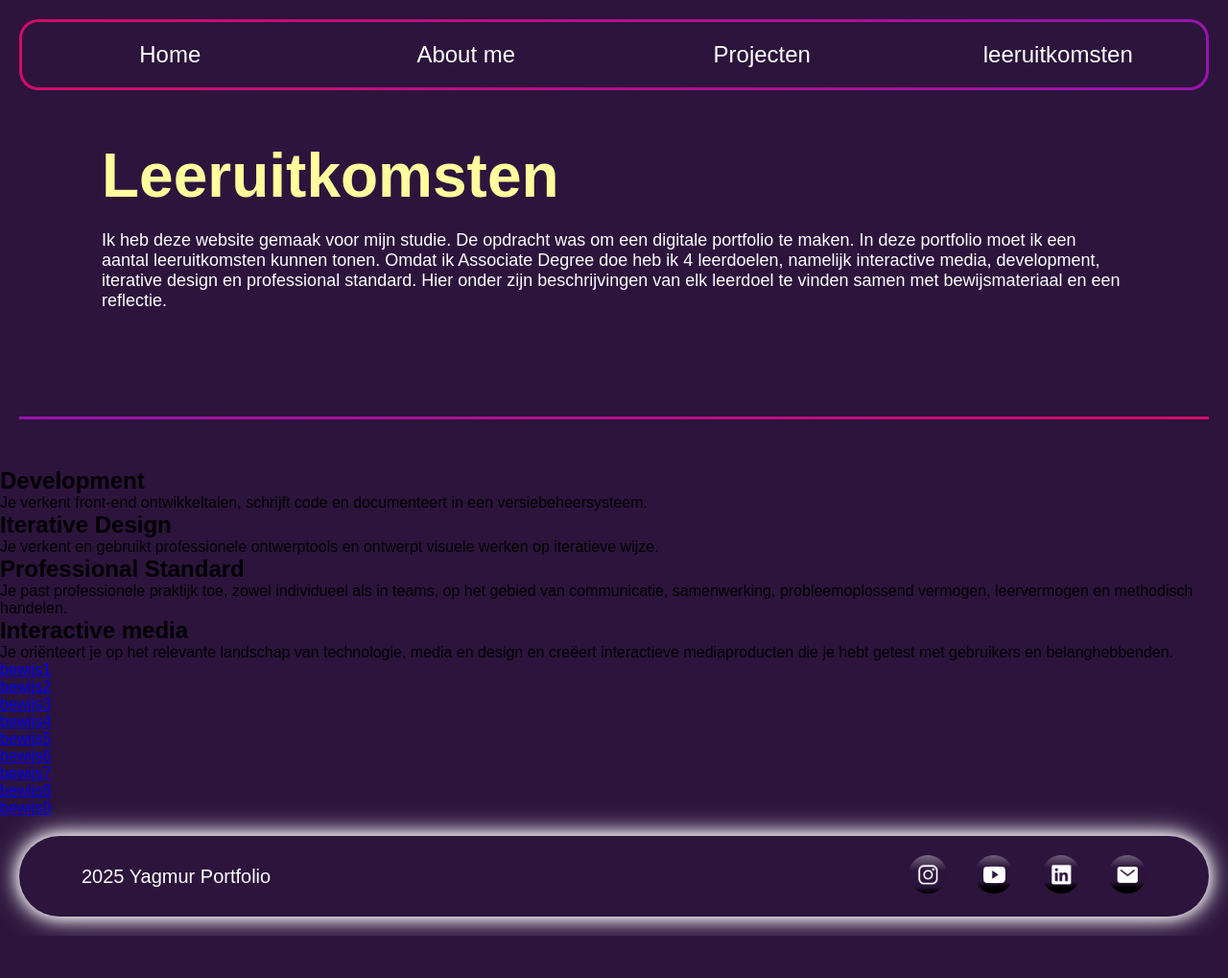
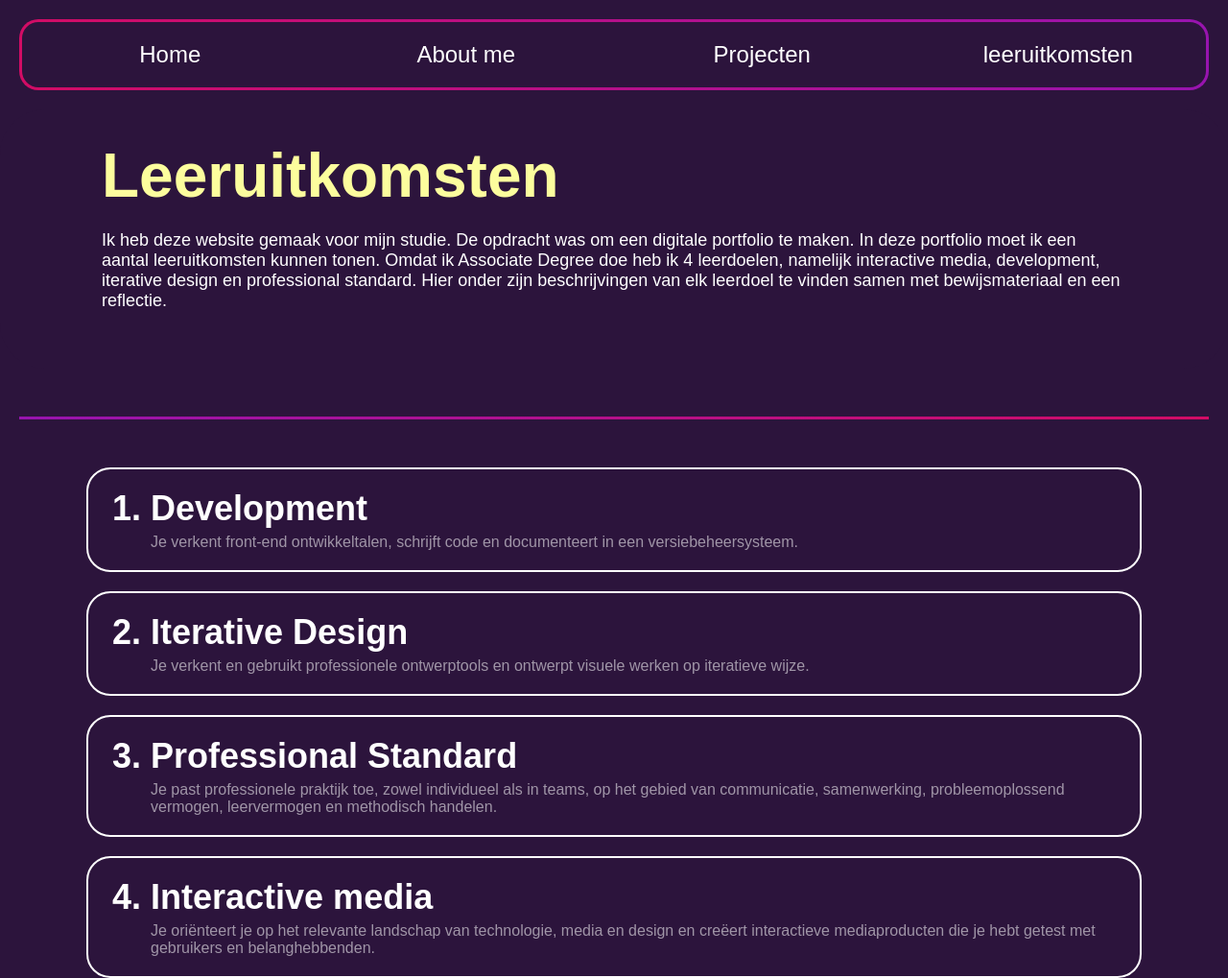
Before and after one commit to yagmur-k64/portfolio, a plain HTML site: page outcomes.html in a window 1280 px wide. Shown: the top 1019 px of the page at 96% size. Before the commit the page ends 975 px from the top, so only its background shows below. Drawn offline with Linux system fonts and the light colour scheme.

Commit message:
title styling

```diff
--- a/outcomes.css
+++ b/outcomes.css
@@ -0,0 +1,15 @@
+.dropdown-title{
+    border: 2px solid white;
+    border-radius: 25px;
+    color: white;
+    font-size: 24px;
+    font-family: 'K2D', sans-serif;
+    margin: 20px 90px 20px 90px;
+    padding: 20px 20px 20px 25px;
+}
+
+.dropdown-title p{
+    font-size: 16px;
+    color: rgb(255, 255, 255, 0.55);
+    padding: 5px 0 0 40px;
+}
--- a/outcomes.html
+++ b/outcomes.html
@@ -40,7 +40,7 @@
 
     <div class="dropdown-container" id="LO2">
         <section class="dropdown-title">
-            <h1>Development</h1>
+            <h1>1. Development</h1>
             <p>Je verkent front-end ontwikkeltalen, schrijft code en documenteert in een versiebeheersysteem.</p>
         </section>
 
@@ -61,7 +61,7 @@
 
     <div class="dropdown-container" id="LO3">
         <section class="dropdown-title">
-            <h1>Iterative Design</h1>
+            <h1>2. Iterative Design</h1>
             <p>Je verkent en gebruikt professionele ontwerptools en ontwerpt visuele werken op iteratieve wijze.</p>
         </section>
 
@@ -82,7 +82,7 @@
 
     <div class="dropdown-container" id="LO4">
         <section class="dropdown-title">
-            <h1>Professional Standard</h1>
+            <h1>3. Professional Standard</h1>
             <p>Je past professionele praktijk toe, zowel individueel als in teams, op het gebied van communicatie, samenwerking, probleemoplossend vermogen, leervermogen en methodisch handelen.</p>
         </section>
 
@@ -103,7 +103,7 @@
 
     <div class="dropdown-container" id="LO1">
         <section class="dropdown-title">
-            <h1>Interactive media</h1>
+            <h1>4. Interactive media</h1>
             <p>Je oriënteert je op het relevante landschap van technologie, media en design en creëert interactieve mediaproducten die je hebt getest met gebruikers en belanghebbenden.</p>
         </section>
 
```
